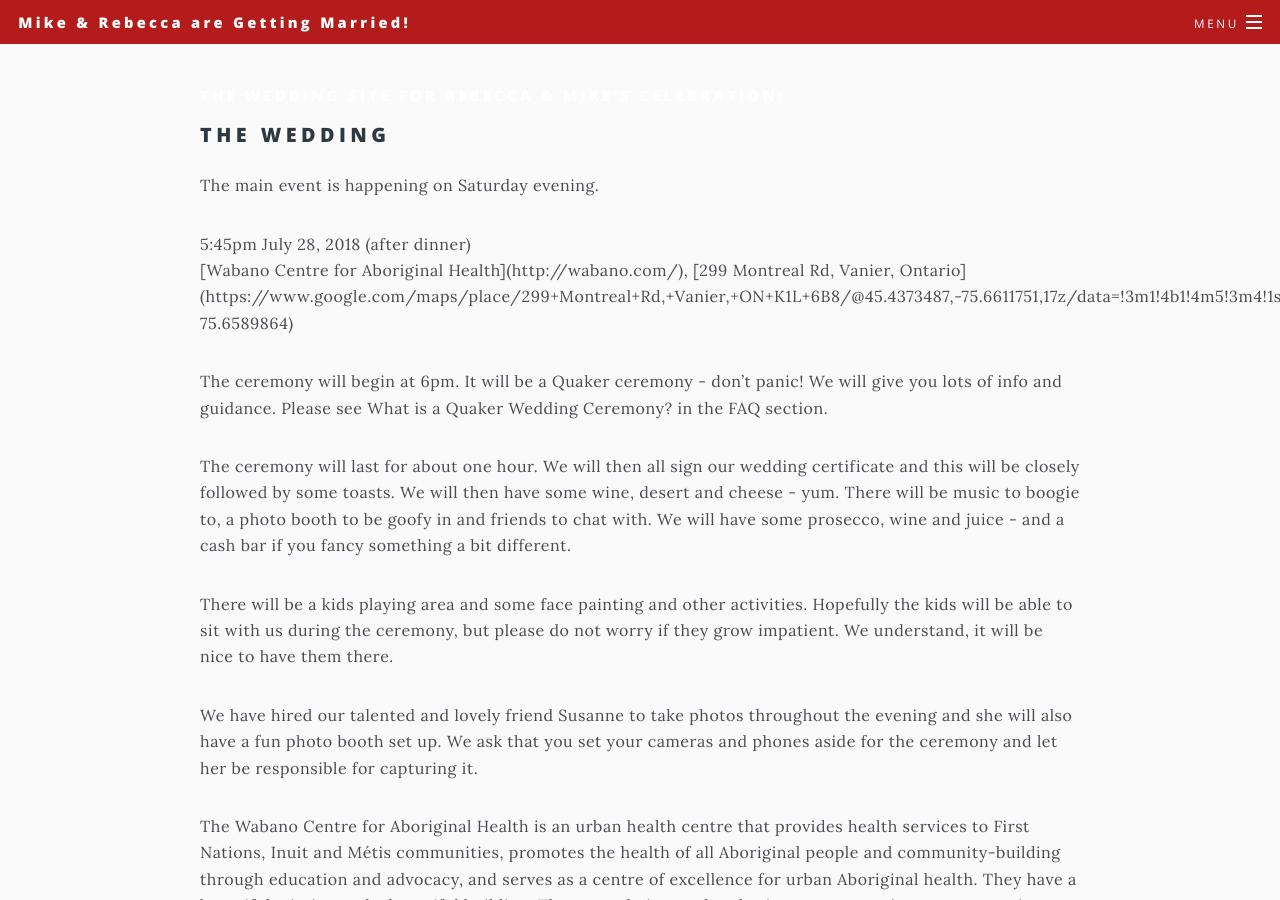
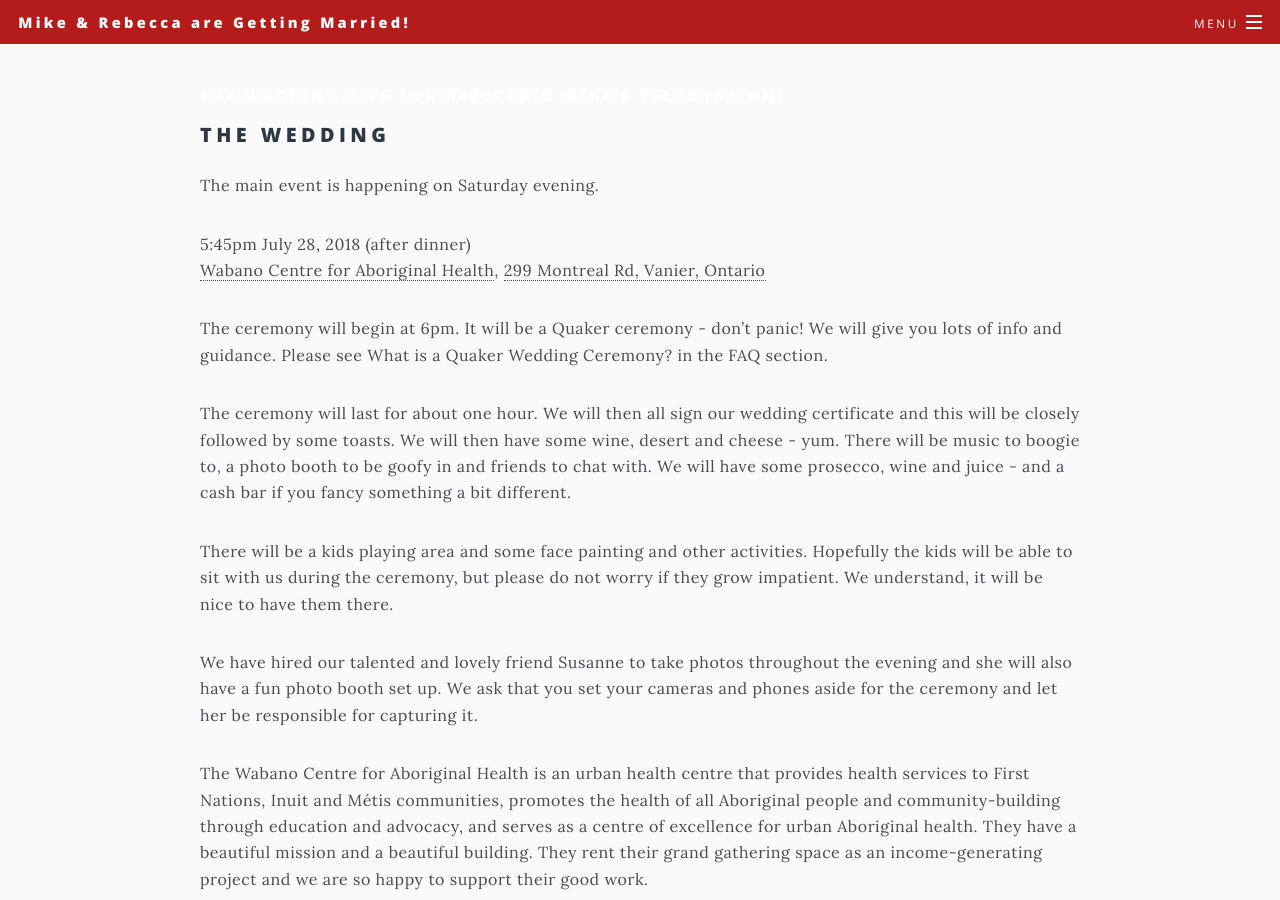
Before and after one commit to mgifford/gifsack-or-wolford, a Jekyll site: the page built from _pages/ottawa.md, in a window 1280 px wide and 900 px high, scrolled down 312 px. Built offline with Jekyll 4.4.1, drawn with Linux system fonts in a browser that asks for light colours.

Commit message:
formatting address

```diff
--- a/_pages/ottawa.md
+++ b/_pages/ottawa.md
@@ -16,8 +16,7 @@ layout: page
 The main event is happening on Saturday evening.
 
 <p>5:45pm July 28, 2018 (after dinner)<br />
-[Wabano Centre for Aboriginal Health](http://wabano.com/), [299 Montreal Rd, Vanier, Ontario](https://www.google.com/maps/place/299+Montreal+Rd,+Vanier,+ON+K1L+6B8/@45.4373487,-75.6611751,17z/data=!3m1!4b1!4m5!3m4!1s0x4cce0541d22407df:0xa38d13cfa9c2bc3e!8m2!3d45.4373487!4d-75.6589864)</p>
-
+  <a href="http://wabano.com/">Wabano Centre for Aboriginal Health</a>, <a href="https://www.google.com/maps/place/299+Montreal+Rd,+Vanier,+ON+K1L+6B8/@45.4373487,-75.6611751,17z/data=!3m1!4b1!4m5!3m4!1s0x4cce0541d22407df:0xa38d13cfa9c2bc3e!8m2!3d45.4373487!4d-75.6589864">299 Montreal Rd, Vanier, Ontario</a></p>
 
 The ceremony will begin at 6pm. It will be a Quaker ceremony - don't panic! We will give you lots of info and guidance. Please see What is a Quaker Wedding Ceremony? in the FAQ section.
 
@@ -33,9 +32,8 @@ The Wabano Centre for Aboriginal Health is an urban health centre that provides
 
 Given that you are family and/or that you have travelled from afar, we would like to maximise this window of time with you.
 
-**Pizza & Beer @ 6pm Friday July 27**
-
-**581 MacLaren Street**
+<p>Pizza & Beer @ 6pm Friday July 27 <br />
+581 MacLaren Street</p>
 
 We would love to have you over for dinner on Friday night (July 27). It will be a simple casual affair - pizza and salad in our backyard. We will have beer, wine, and juice no need to bring anything. As it is the night before the big day we will try to make this an early night :)
 
```
